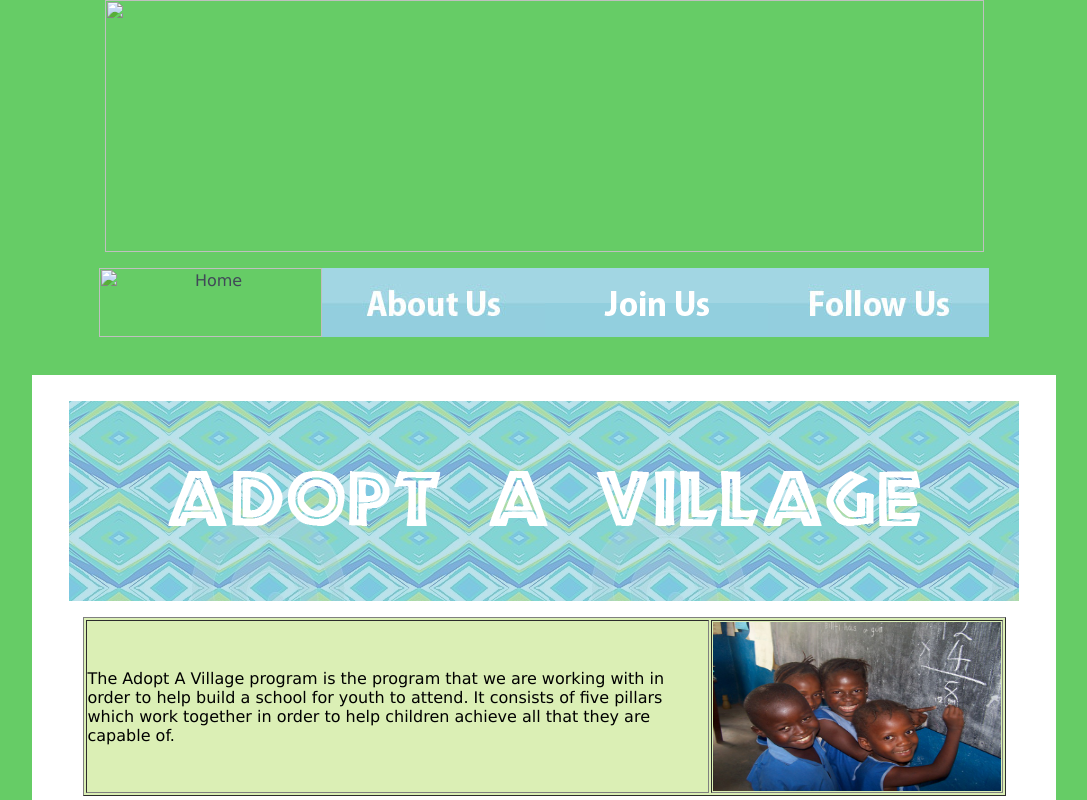
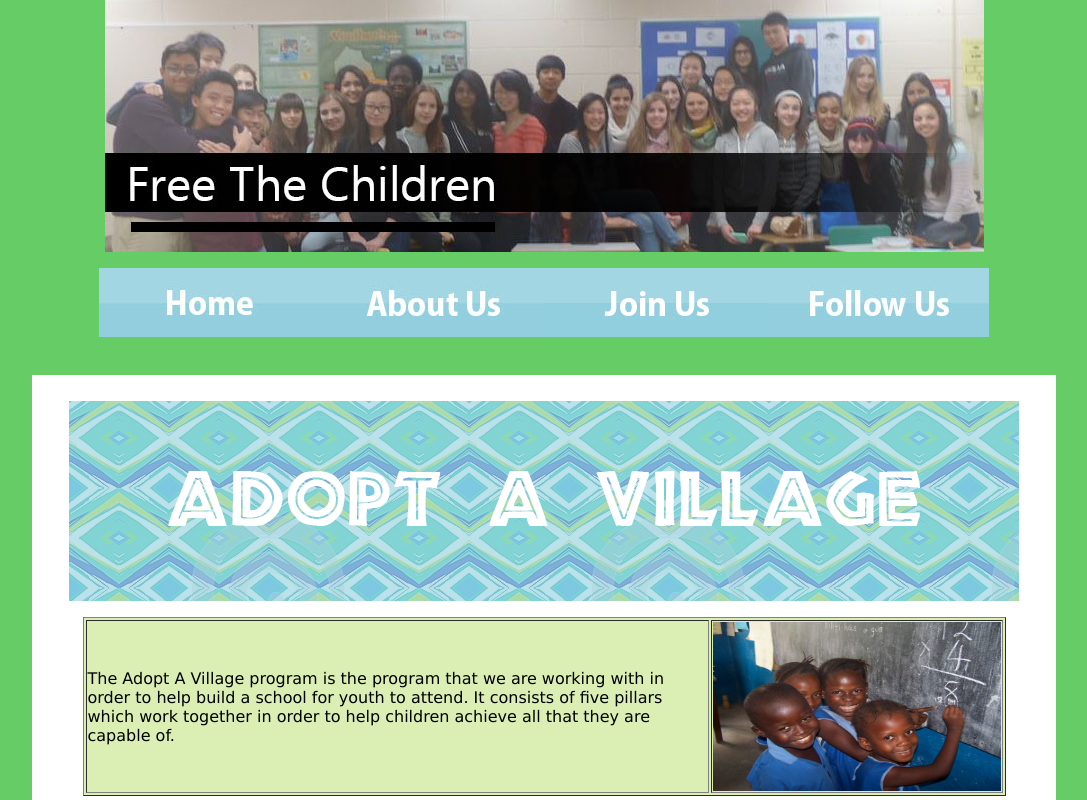
Before and after one commit to micduan/ftcsite.github.io, a plain HTML site: page Adopt.html in a window 1280 px wide. Shown: the top 800 px of the page, without its empty margins (96-1183 px from the left). Drawn offline with Linux system fonts and the light colour scheme; files whose address does not match are found by name.

Commit message:
Update Adopt.html

```diff
--- a/Adopt.html
+++ b/Adopt.html
@@ -194,9 +194,9 @@ function MM_swapImage() {
 <div class="container">
   <div class="header"><a href="#"><a href="#"></a>
     <p>
-    <img src=".Club-2.jpg" width="879" height="252" alt=""/></p>
+    <img src="Club-2.jpg" width="879" height="252" alt=""/></p>
     <div id="Nav2">
-      <p><a href="Home.html" onmouseout="MM_swapImgRestore()" onmouseover="MM_swapImage('Image51','','Navigation-Bar_01.jpg',1)"><img src=".Nav-Bar_01.jpg" alt="Home" name="Image51" width="223" height="69" id="Image51" /></a><a href="About.html" onmouseout="MM_swapImgRestore()" onmouseover="MM_swapImage('Image6','','Navigation-Bar_02.jpg',1)"><img src="Nav-Bar_02.jpg" alt="About Us" width="223" height="69" id="Image6" /></a><a href="Join.html" onmouseout="MM_swapImgRestore()" onmouseover="MM_swapImage('Image7','','Navigation-Bar_03.gif',1)"><img src="Nav-Bar_03.gif" alt="Join Us" width="223" height="69" id="Image7" /></a><a href="Progress.html" onmouseout="MM_swapImgRestore()" onmouseover="MM_swapImage('Image8','','Navigation-Bar_04.gif',1)"><img src="Nav-Bar_04.jpg" alt="Follow Us" width="221" height="69" id="Image8" /></a></p>
+      <p><a href="Home.html" onmouseout="MM_swapImgRestore()" onmouseover="MM_swapImage('Image51','','Navigation-Bar_01.jpg',1)"><img src="Nav-Bar_01.jpg" alt="Home" name="Image51" width="223" height="69" id="Image51" /></a><a href="About.html" onmouseout="MM_swapImgRestore()" onmouseover="MM_swapImage('Image6','','Navigation-Bar_02.jpg',1)"><img src="Nav-Bar_02.jpg" alt="About Us" width="223" height="69" id="Image6" /></a><a href="Join.html" onmouseout="MM_swapImgRestore()" onmouseover="MM_swapImage('Image7','','Navigation-Bar_03.gif',1)"><img src="Nav-Bar_03.gif" alt="Join Us" width="223" height="69" id="Image7" /></a><a href="Progress.html" onmouseout="MM_swapImgRestore()" onmouseover="MM_swapImage('Image8','','Navigation-Bar_04.gif',1)"><img src="Nav-Bar_04.jpg" alt="Follow Us" width="221" height="69" id="Image8" /></a></p>
       <p>&nbsp;</p>
     </div>
   </div>
@@ -239,7 +239,7 @@ function MM_swapImage() {
       <hr />
       <p id="health"><strong style="font-size: 200%">Health</strong></p>
       <hr />
-      <p><img src=".Red Cross.png" width="172" height="172" alt=""/></p>
+      <p><img src="Red Cross.png" width="172" height="172" alt=""/></p>
       <table width="955" bgcolor="#DBEFB5" border="0">
         <tbody>
           <tr>
```
